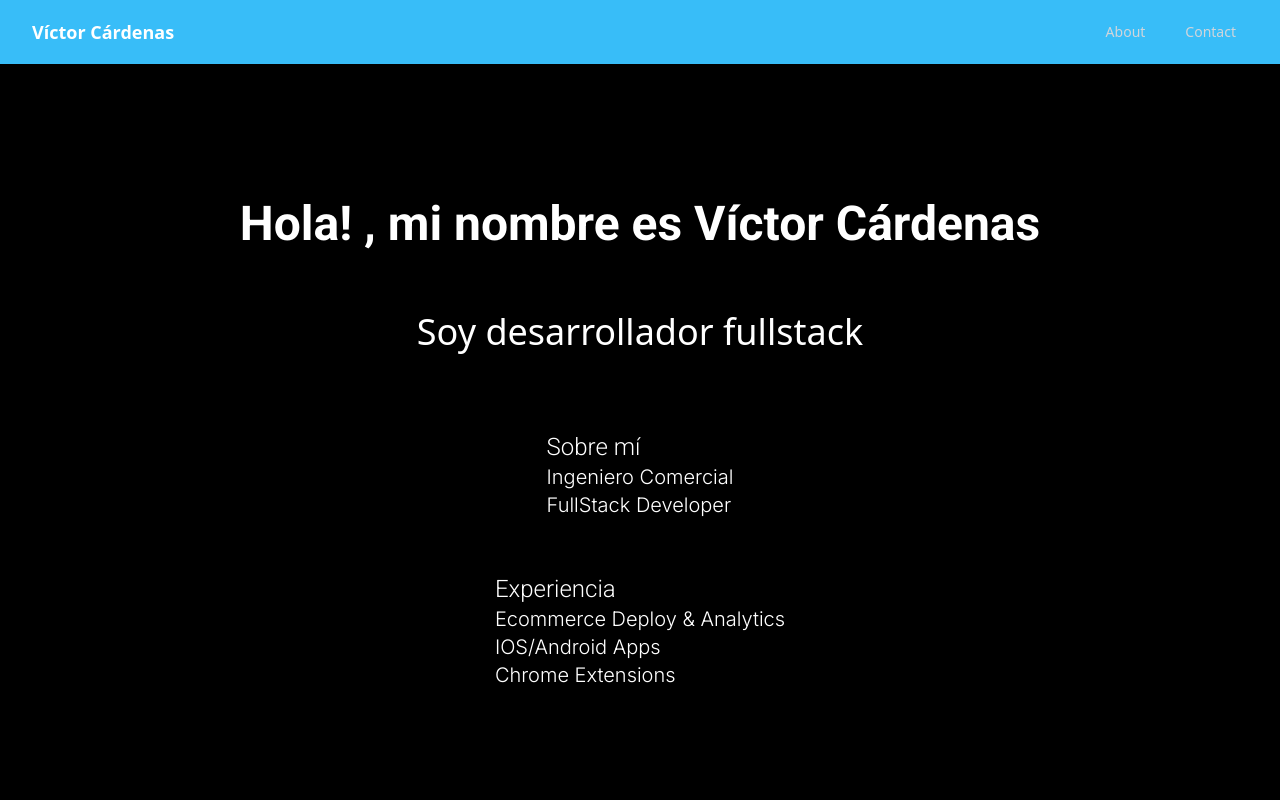
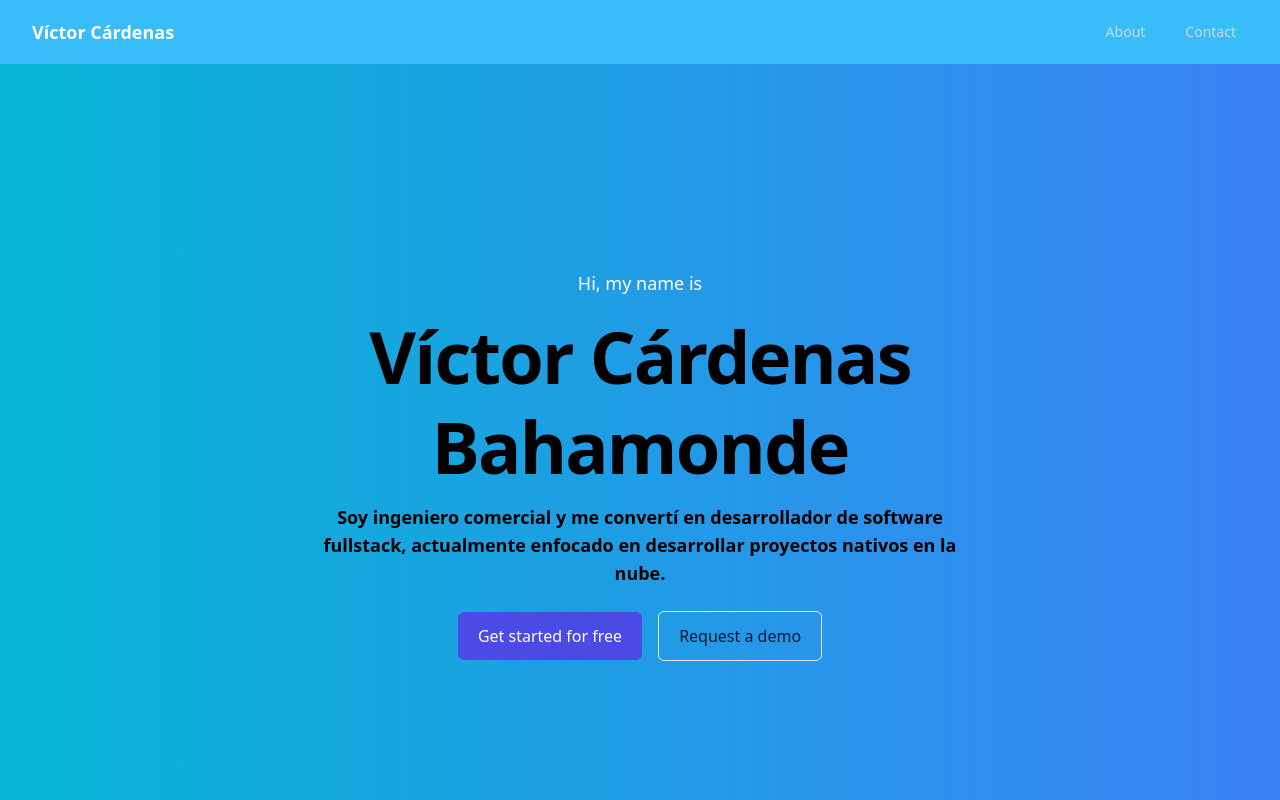
Before and after one commit to vicarb/makerpf, a Next.js app: page / in a window 1280 px wide. Shown: the top 800 px of the page. Built offline with nearby package versions, Linux system fonts and the light colour scheme.

Commit message:
slide1 v0

```diff
--- /dev/null
+++ b/components/FName/FName.tsx
@@ -0,0 +1,27 @@
+import React from 'react'
+import { motion } from "framer-motion"
+
+export const FName = () => {
+  return (
+<section className="py-24 flex items-center min-h-screen justify-center bg-gradient-to-r from-cyan-500 to-blue-500">
+  <motion.div className="mx-auto max-w-[43rem]" initial={{ opacity: 0, scale: 0.5 }}
+      animate={{ opacity: 1, scale: 1 }}
+      transition={{
+        duration: 0.8,
+        delay: 0.5,
+        ease: [0, 0.71, 0.2, 1.01]
+      }}>
+    <div className="text-center">
+    <p className="text-lg font-medium leading-8 text-white">Hi, my name is</p>
+      <h1 className="mt-3 text-[4.5rem] font-bold leading-tight tracking-tight text-black">Víctor Cárdenas Bahamonde</h1>
+      <p className="mt-3 text-lg font-semibold text-black">Soy ingeniero comercial  y me convertí en desarrollador de software fullstack, actualmente enfocado en desarrollar proyectos nativos en la nube.</p>
+    </div>
+
+    <div className="mt-6 flex items-center justify-center gap-4">
+      <a href="#" className="transform rounded-md bg-indigo-600/95 px-5 py-3 font-medium text-white transition-colors hover:bg-indigo-700">Get started for free</a>
+      <a href="#" className="transform rounded-md border border-slate-200 px-5 py-3 font-medium text-slate-900 transition-colors hover:bg-slate-50"> Request a demo </a>
+    </div>
+  </motion.div>
+</section>
+  )
+}
--- a/package.json
+++ b/package.json
@@ -12,6 +12,7 @@
     "@types/node": "18.15.5",
     "@types/react": "18.0.28",
     "@types/react-dom": "18.0.11",
+    "framer-motion": "^10.8.5",
     "next": "13.2.4",
     "react": "18.2.0",
     "react-dom": "18.2.0",
--- a/pages/index.tsx
+++ b/pages/index.tsx
@@ -6,6 +6,7 @@ import { Profile } from '@/components/Profile/Profile'
 import { About } from '@/components/About/About'
 import { Experience } from '@/components/Experience/Experience'
 import { Contact } from '@/components/Contact/Contact'
+import { FName } from '@/components/FName/FName'
 import Navbar from '@/components/Navbar/Navbar'
 
 const inter = Inter({ subsets: ['latin'] })
@@ -14,12 +15,13 @@ export default function Home() {
   return (
     <>
       <Head>
-        <title>Create Next App</title>
+        <title>Víctor Portfolio </title>
         <meta name="description" content="Generated by create next app" />
         <meta name="viewport" content="width=device-width, initial-scale=1" />
         <link rel="icon" href="/favicon.ico" />
       </Head>
       <Navbar/>
+      <FName/>
       <main className={styles.main}>
       <Profile/>
       <About/>
```
Also changed, not shown: 1 other file (tests, documents, lock files or other folders).
